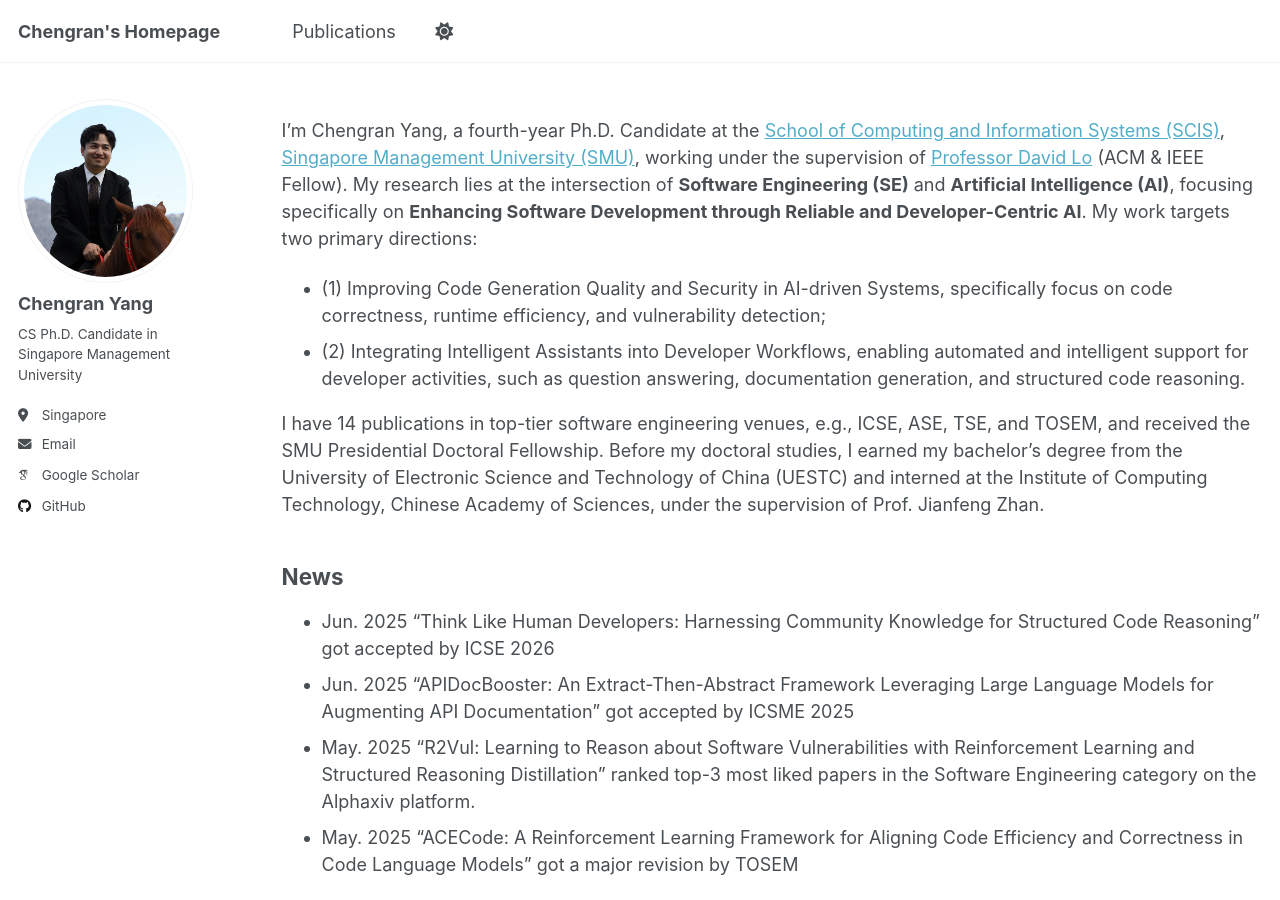
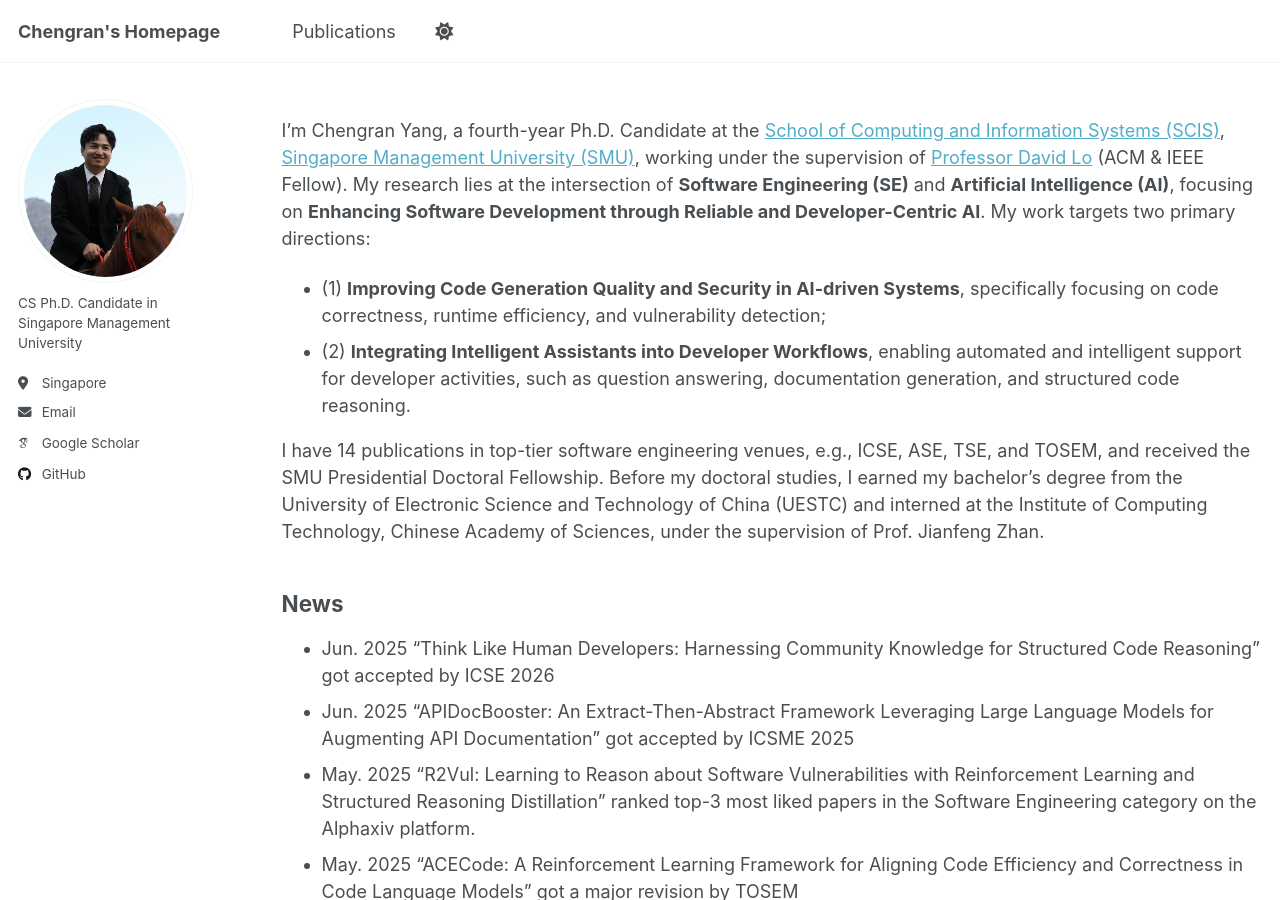
Before and after one commit to chengran-yang/chengran-yang.github.io, a Jekyll site: the page built from _pages/about.md, in a window 1280 px wide and 900 px high. Built offline with Jekyll 4.4.1, drawn with Linux system fonts in a browser that asks for light colours; some web fonts are replaced.

Commit message:
fix typo

```diff
--- a/_config.yml
+++ b/_config.yml
@@ -23,7 +23,7 @@ repository               : "autumn-city/autumn-city.github.io"
 author:
   # Biographic information
   avatar           : "profile.png"
-  name             : "Chengran Yang"
+  name             : ""
   pronouns         : # example: "she/her"
   bio              : "CS Ph.D. Candidate in Singapore Management University"
   location         : "Singapore"
--- a/_pages/about.md
+++ b/_pages/about.md
@@ -6,10 +6,10 @@ redirect_from:
   - /about/
   - /about.html
 ---
-I'm Chengran Yang, a fourth-year Ph.D. Candidate at the [School of Computing and Information Systems (SCIS)](), [Singapore Management University (SMU)](https://www.smu.edu.sg), working under the supervision of [Professor David Lo](http://www.mysmu.edu/faculty/davidlo/) (ACM & IEEE Fellow). My research lies at the intersection of **Software Engineering (SE)** and  **Artificial Intelligence (AI)**, focusing specifically on  **Enhancing Software Development through Reliable and Developer-Centric AI**. My work targets two primary directions:
+I'm Chengran Yang, a fourth-year Ph.D. Candidate at the [School of Computing and Information Systems (SCIS)](), [Singapore Management University (SMU)](https://www.smu.edu.sg), working under the supervision of [Professor David Lo](http://www.mysmu.edu/faculty/davidlo/) (ACM & IEEE Fellow). My research lies at the intersection of **Software Engineering (SE)** and  **Artificial Intelligence (AI)**, focusing on **Enhancing Software Development through Reliable and Developer-Centric AI**. My work targets two primary directions:
 
-+ (1) Improving Code Generation Quality and Security in AI-driven Systems, specifically focus on code correctness, runtime efficiency, and vulnerability detection;
-+ (2) Integrating Intelligent Assistants into Developer Workflows, enabling automated and intelligent support for developer activities, such as question answering, documentation generation, and structured code reasoning.
++ (1) **Improving Code Generation Quality and Security in AI-driven Systems**, specifically focusing on code correctness, runtime efficiency, and vulnerability detection;
++ (2) **Integrating Intelligent Assistants into Developer Workflows**, enabling automated and intelligent support for developer activities, such as question answering, documentation generation, and structured code reasoning.
 
 I have 14 publications in top-tier software engineering venues, e.g., ICSE, ASE, TSE, and TOSEM, and received the SMU Presidential Doctoral Fellowship. Before my doctoral studies, I earned my bachelor's degree from the University of Electronic Science and Technology of China (UESTC) and interned at the Institute of Computing Technology, Chinese Academy of Sciences, under the supervision of Prof. Jianfeng Zhan.
 
```
